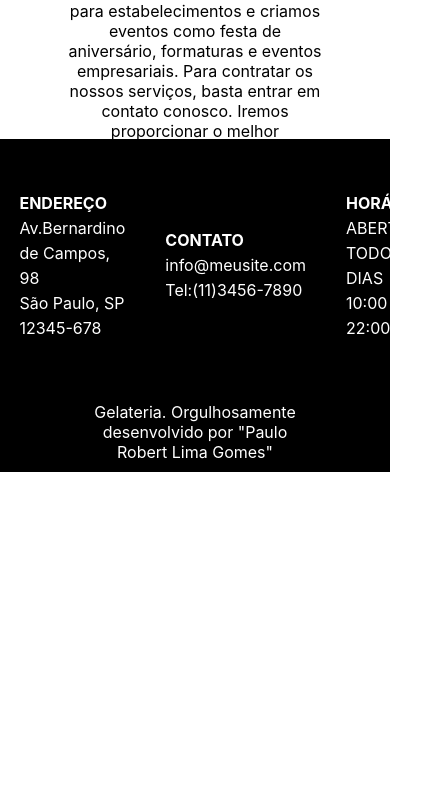
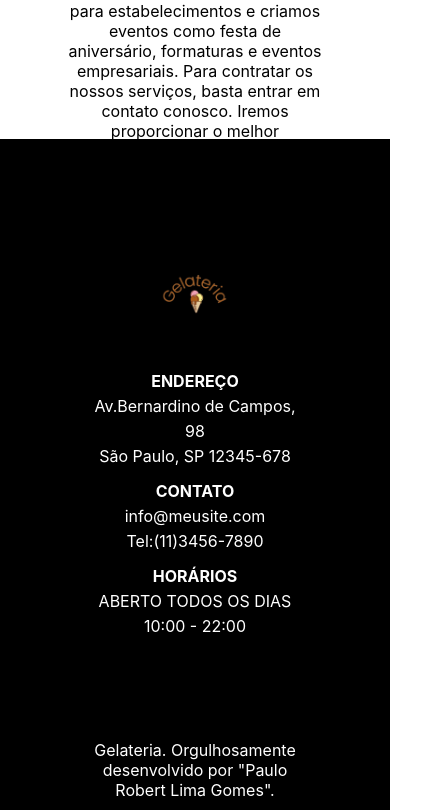
Before and after one commit to PauloRobertt/PROJETO-SORVETERIA, a React (Create React App) app in the folder sorveteria/: page /PaginaSobre in a window 390 px wide. Shown: the part 936-1746 px from the top of the page, 431 px wide, since content can reach past the window. Before the commit the page ends 1408 px from the top, so only its background shows below. Built offline with nearby package versions, Linux system fonts and the light colour scheme.

Commit message:
Responsivo do Footer concluído

```diff
--- a/sorveteria/src/Componentes/Footer/index.js
+++ b/sorveteria/src/Componentes/Footer/index.js
@@ -25,9 +25,9 @@ export default function Footer(){
                         <p>10:00 - 22:00</p>
                     </div>
                 </section>
-                <section className='Footer'>
+                <section className='desenvolvedor'>
                     <p>
-                        Gelateria. Orgulhosamente desenvolvido por "Paulo Robert Lima Gomes"
+                        Gelateria. Orgulhosamente desenvolvido por "Paulo Robert Lima Gomes".
                     </p>
                 </section>
             </div>
--- a/sorveteria/src/Componentes/Footer/style.css
+++ b/sorveteria/src/Componentes/Footer/style.css
@@ -18,15 +18,42 @@ footer .container-logo{
     justify-content: center;
     align-items: center;
     height: 30vh;
+    gap: 30px;
 }
 
 .footer-info{
     width: 200px;
-    margin: 20px;
     text-align: left;
     line-height: 25px;
 }
 
-.Footer{
+.desenvolvedor{
     padding: 10px;
 }
+
+@media screen and (max-width:436px){
+    .footer-Contatos{
+        flex-direction: column;
+        height: 70vh;
+        gap: 10px;
+    }
+
+    .footer-info{
+        text-align: center;
+        width: 220px;
+    }
+
+}
+
+@media screen and (min-width:437px) and (max-width:768px){
+    .footer-Contatos{
+        flex-direction: column;
+        height: 70vh;
+        gap: 10px;
+    }
+
+    .footer-info{
+        text-align: center;
+        width: 220px;
+    }
+}
```
